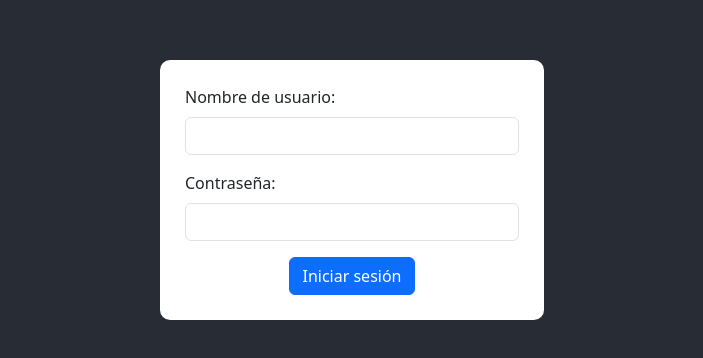
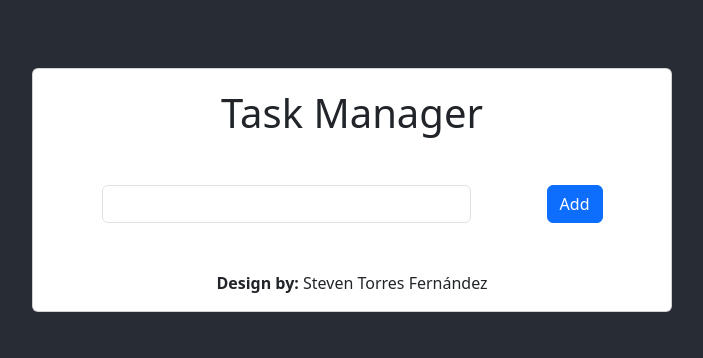
Before and after one commit to steventorresf/my-app-react, a React (Create React App) app: page / in a window 1280 px wide. Shown: the part 210-568 px from the top of the page, without its empty margins (288-991 px from the left). Built offline with nearby package versions, Linux system fonts and the light colour scheme.

Commit message:
Desarrollo evalucacion modulo 2

```diff
--- a/package.json
+++ b/package.json
@@ -7,11 +7,13 @@
     "@testing-library/react": "^13.4.0",
     "@testing-library/user-event": "^13.5.0",
     "bootstrap": "^5.3.1",
+    "bootstrap-icons": "^1.10.5",
     "formik": "^2.4.3",
     "react": "^18.2.0",
     "react-bootstrap": "^2.8.0",
     "react-dom": "^18.2.0",
     "react-scripts": "5.0.1",
+    "react-uuid": "^2.0.0",
     "sweetalert2": "^11.7.22",
     "web-vitals": "^2.1.4",
     "yup": "^1.2.0"
--- a/src/App.css
+++ b/src/App.css
@@ -42,9 +42,7 @@
   }
 }
 
-form {
-  width: 30%;
-  padding: 25px;
-  background-color: #ffffff;
+.container-tarea {
+  background-color: rgb(159, 194, 196);
   border-radius: 10px;
 }
--- a/src/App.js
+++ b/src/App.js
@@ -1,50 +1,35 @@
-import { Formik, Form, Field, ErrorMessage } from 'formik';
+import { Card } from 'react-bootstrap';
 import './App.css';
-import { Button, FormGroup, FormLabel } from "react-bootstrap";
-import Swal from 'sweetalert2';
-import * as Yup from 'yup';
-
-const yupSchema = Yup.object().shape({
-  username: Yup.string().required("Este campo es obligatorio"),
-  password: Yup.string().required("Este campo es obligatorio")
-})
+import Formulario from './components/form';
+import DataTable from './components/table';
+import { useState } from 'react';
 
 function App() {
+  const [data, setData] = useState([]);
+
   return (
-    <div className="App">
-      <Formik
-        initialValues={{}}
-        validationSchema={yupSchema}
-        onSubmit={(values) => {
-          Swal.fire({
-            title: '¡Proceso exitoso!',
-            text: 'Usted ha iniciado sesión correctamente',
-            allowOutsideClick: false
-          }).then((result) => {
-            if (result.isConfirmed) {
-              window.location.reload();
-            }
-          })
-        }}>
-        {({ values, setFieldValue }) => (
-          <Form autoComplete='off'>
-            <FormGroup>
-              <FormLabel>Nombre de usuario:</FormLabel>
-              <Field className={'form-control'} name={'username'} required />
-              <ErrorMessage className='text-danger' component={'div'} name={'username'} />
-            </FormGroup>
-            <FormGroup className='mt-3'>
-              <FormLabel>Contraseña:</FormLabel>
-              <Field type='password' className={'form-control'} name={'password'} required />
-              <ErrorMessage className='text-danger' component={'div'} name={'password'} />
-            </FormGroup>
-            <FormGroup className='mt-3 text-center'>
-              <Button type='submit'>Iniciar sesión</Button>
-            </FormGroup>
-          </Form>
-        )}
-      </Formik>
-    </div>
+    <>
+      <div className="App">
+        <Card body className='w-50'>
+          <div className='row'>
+            <div className='col-12 offset-sm-1 col-sm-10'>
+              <div className='text-center mt-1'>
+                <h1 className='title'>Task Manager</h1>
+              </div>
+              <div className='mt-5'>
+                <Formulario data={data} setData={setData} />
+              </div>
+              <div className='mt-5'>
+                <DataTable data={data} setData={setData} />
+              </div>
+              <div className='text-center mt-5'>
+                <strong>Design by:</strong> Steven Torres Fernández
+              </div>
+            </div>
+          </div>
+        </Card>
+      </div>
+    </>
   );
 }
 
--- /dev/null
+++ b/src/components/form.jsx
@@ -0,0 +1,47 @@
+import { Formik, Form, Field, ErrorMessage } from "formik";
+import { Button, FormGroup, Row } from "react-bootstrap";
+import uuid from "react-uuid";
+import * as Yup from 'yup';
+
+const yupSchema = Yup.object().shape({
+    texto: Yup.string()
+        .min(5, "Mínimo 5 caracteres")
+        .max(255, "Máximo 255 caracteres")
+        .required("Este campo es obligatorio")
+})
+
+const Formulario = ({ data, setData }) => {
+    const getNewUseId = () => {
+        return uuid();
+    }
+
+    return (
+        <Formik
+            initialValues={{ texto: '' }}
+            enableReinitialize={true}
+            validationSchema={yupSchema}
+            onSubmit={(values, { resetForm }) => {
+                setData([
+                    ...data,
+                    { id: getNewUseId(), descripcion: values.texto }
+                ]);
+
+                resetForm({});
+            }}>
+            {() => (
+                <Form noValidate autoComplete='off'>
+                    <Row>
+                        <FormGroup className="col-12 col-sm-8 col-md-9">
+                            <Field id="texto" className="form-control" name="texto" required />
+                            <ErrorMessage className='text-danger' component={'div'} name="texto" />
+                        </FormGroup>
+                        <FormGroup className='col-12 col-sm-4 col-md-3 text-end'>
+                            <Button type='submit'>Add</Button>
+                        </FormGroup>
+                    </Row>
+                </Form>
+            )}
+        </Formik>
+    )
+}
+export default Formulario;
--- /dev/null
+++ b/src/components/table.jsx
@@ -0,0 +1,36 @@
+import { Button, OverlayTrigger, Row, Tooltip } from "react-bootstrap";
+
+const DataTable = ({ data, setData }) => {
+    const eventDelete = (element) => {
+        const array = data.filter(x => x.id !== element.id);
+        setData(array);
+    }
+
+    const renderTooltip = props => (
+        <Tooltip {...props}>Delete</Tooltip>
+    );
+
+    return (
+        <>
+            {data.map(item => {
+                return (
+                    <div key={item.id} className="container-tarea mb-2">
+                        <Row className="align-items-center">
+                            <div className="col-12 col-sm-8 col-md-9 ps-4">
+                                {item.descripcion}
+                            </div>
+                            <div className="col-12 col-sm-4 col-md-3 text-end p-1 pe-4">
+                                <OverlayTrigger placement="top" overlay={renderTooltip}>
+                                    <Button size="sm" onClick={() => eventDelete(item)}>
+                                        <i className="bi bi-trash"></i>
+                                    </Button>
+                                </OverlayTrigger>
+                            </div>
+                        </Row>
+                    </div>
+                )
+            })}
+        </>
+    )
+}
+export default DataTable;
--- a/src/index.js
+++ b/src/index.js
@@ -4,6 +4,7 @@ import './index.css';
 import App from './App';
 import reportWebVitals from './reportWebVitals';
 import 'bootstrap/dist/css/bootstrap.min.css';
+import 'bootstrap-icons/font/bootstrap-icons.css';
 
 const root = ReactDOM.createRoot(document.getElementById('root'));
 root.render(
```
Also changed, not shown: 1 other file (tests, documents, lock files or other folders).
